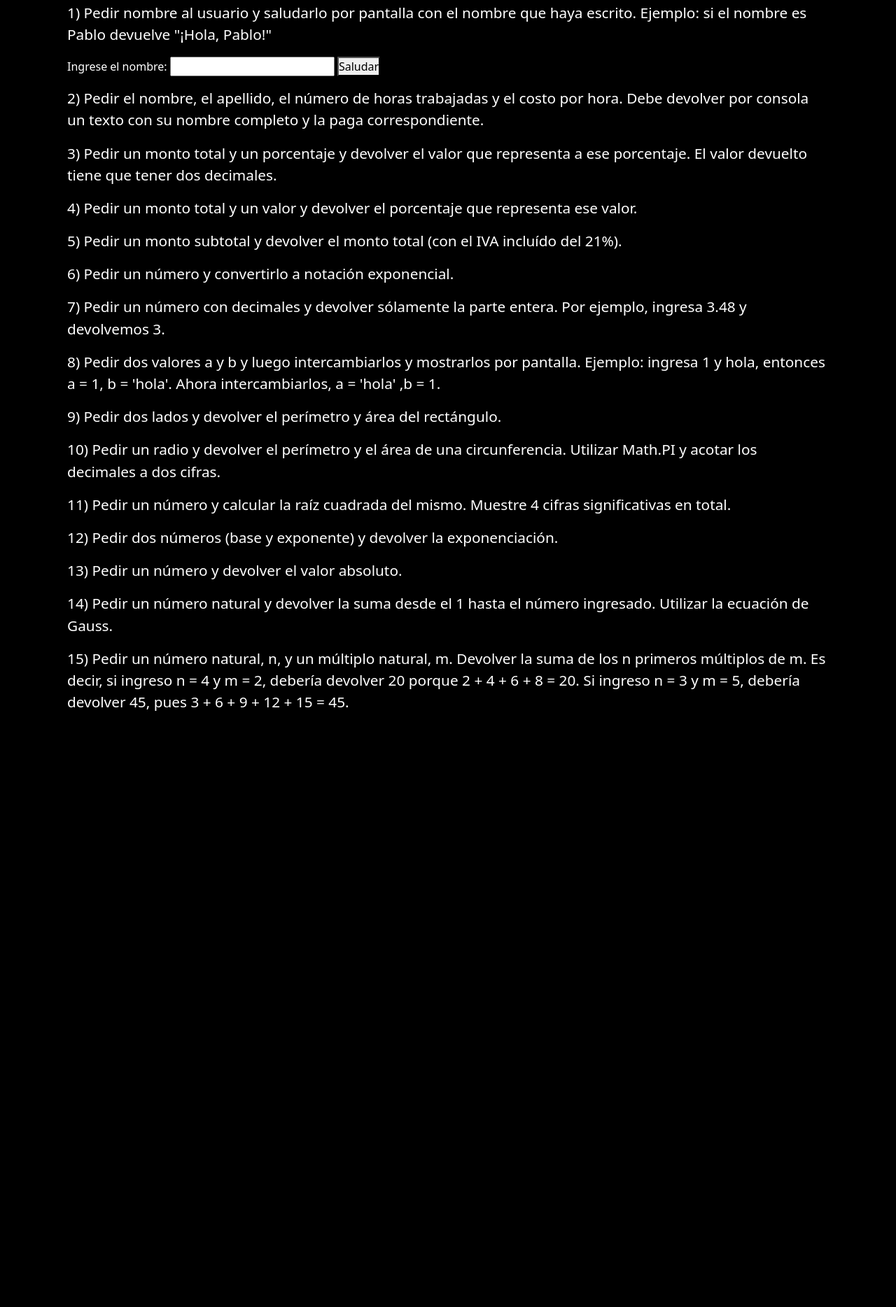
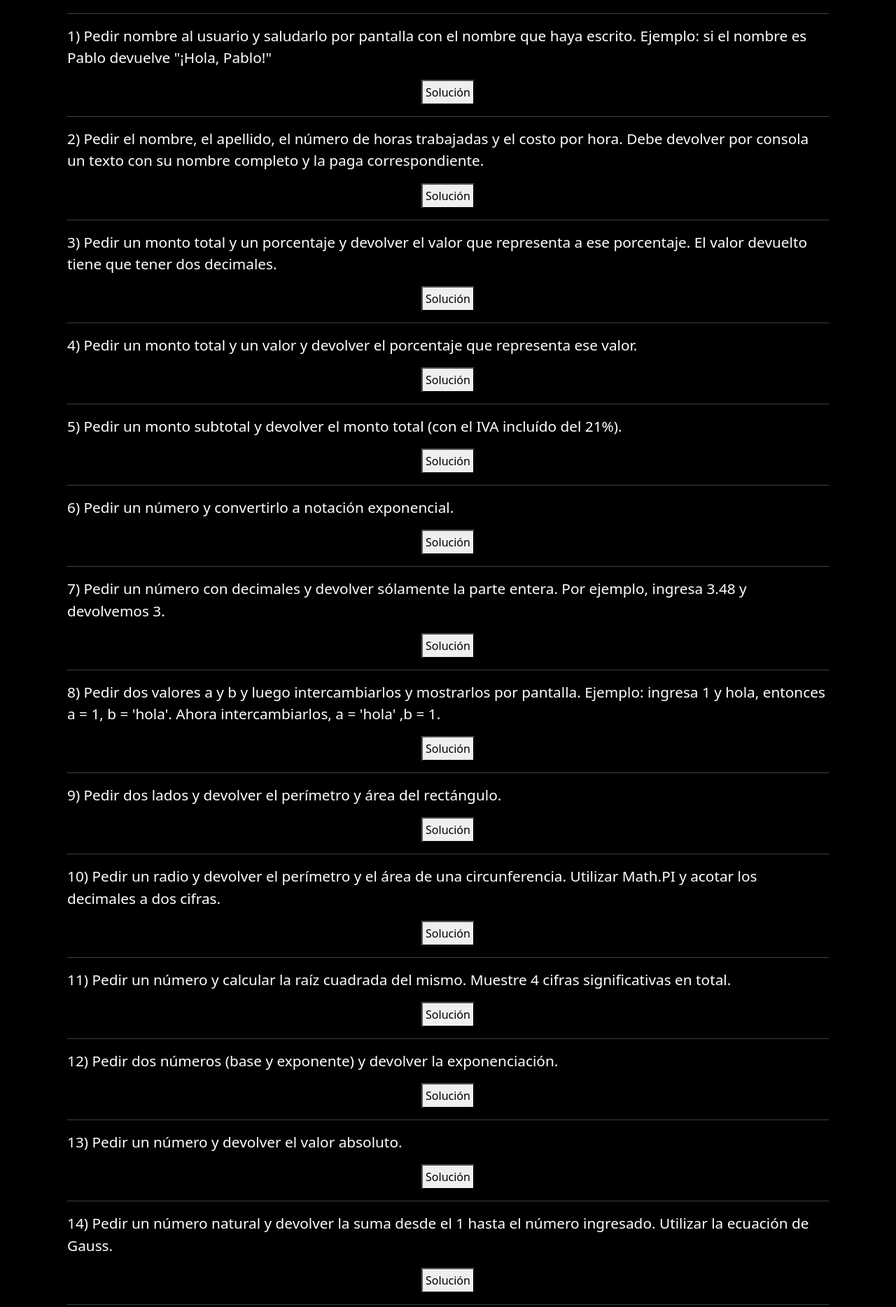
Before and after one commit to MatiasTortoriello/Practicas-Js-Vanila, a plain HTML site: page pages/parte1.html in a window 1280 px wide. Shown: the part 538-2406 px from the top of the page at 70% size. Before the commit the page ends 1669 px from the top, so only its background shows below. Drawn offline with nearby package versions, Linux system fonts and the light colour scheme.

Commit message:
Armado Parte 1

```diff
--- a/pages/parte1.html
+++ b/pages/parte1.html
@@ -24,49 +24,133 @@
     </header>
 
     <section class="text-white m-5 p-5 border-5">
+     <hr>
 
       <p>1) Pedir nombre al usuario y saludarlo por pantalla con el nombre que haya escrito. Ejemplo: si el nombre es Pablo devuelve "¡Hola, Pablo!"</p>
 
-        <div id="parte1-ejercicio1" class="border-5">
-          <label for="parte1-ejercicio1-input">Ingrese el nombre:</label>
-          <input type="text" name="parte1-ejercicio1-input" id="parte1-ejercicio1-input">
-          <button onclick="">Saludar</button>
-          <p id="parte1-ejercicio1-texto"></p>
-        </div>
+      <div class="text-center">
+        <button onclick="Parte1Ejercicio1()" class="p-1">Solución</button>
+      </div>
 
+      <hr>
 
       <p>2) Pedir el nombre, el apellido, el número de horas trabajadas y el costo por hora. Debe devolver por consola un texto con su nombre completo y la paga correspondiente.</p>
 
+      <div class="text-center">
+        <button onclick="Parte1Ejercicio2()" class="p-1">Solución</button>
+      </div>
+
+      <hr>
+
       <p>3) Pedir un monto total y un porcentaje y devolver el valor que representa a ese porcentaje. El valor devuelto tiene que tener dos decimales.</p>
+
+      <div class="text-center">
+        <button onclick="Parte1Ejercicio3()" class="p-1"> Solución </button>
+      </div>
+
+      <hr>
 
       <p>4) Pedir un monto total y un valor y devolver el porcentaje que representa ese valor.</p>
 
+      <div class="text-center">
+        <button onclick="Parte1Ejercicio4()" class="p-1"> Solución </button>
+      </div>
+
+      <hr>
+
       <p>5) Pedir un monto subtotal y devolver el monto total (con el IVA incluído del 21%).</p>
+
+      <div class="text-center">
+        <button onclick="Parte1Ejercicio5()" class="p-1"> Solución </button>
+      </div>
+
+      <hr>
 
       <p>6) Pedir un número y convertirlo a notación exponencial.</p>
 
+      <div class="text-center">
+        <button onclick="Parte1Ejercicio6()" class="p-1"> Solución </button>
+      </div>
+
+      <hr>
+
       <p>7) Pedir un número con decimales y devolver sólamente la parte entera. Por ejemplo, ingresa 3.48 y devolvemos 3.</p>
+
+      <div class="text-center">
+        <button onclick="Parte1Ejercicio7()" class="p-1"> Solución </button>
+      </div>
+
+      <hr>
 
       <p>8) Pedir dos valores a y b y luego intercambiarlos y mostrarlos por pantalla. Ejemplo: ingresa 1 y hola, entonces a = 1, b = 'hola'. Ahora intercambiarlos, a = 'hola' ,b = 1.</p>
 
+      <div class="text-center">
+        <button onclick="Parte1Ejercicio8()" class="p-1"> Solución </button>
+      </div>
+
+      <hr>
+
       <p>9) Pedir dos lados y devolver el perímetro y área del rectángulo.</p>
+
+      <div class="text-center">
+        <button onclick="Parte1Ejercicio9()" class="p-1"> Solución </button>
+      </div>
+
+      <hr>
 
       <p>10) Pedir un radio y devolver el perímetro y el área de una circunferencia. Utilizar Math.PI y acotar los decimales a dos cifras.</p>
 
+      <div class="text-center">
+        <button onclick="Parte1Ejercicio10()" class="p-1"> Solución </button>
+      </div>
+
+      <hr>
+
       <p>11) Pedir un número y calcular la raíz cuadrada del mismo. Muestre 4 cifras significativas en total.</p>
+
+      <div class="text-center">
+        <button onclick="Parte1Ejercicio11()" class="p-1"> Solución </button>
+      </div>
+
+      <hr>
 
       <p>12) Pedir dos números (base y exponente) y devolver la exponenciación.</p>
 
+      <div class="text-center">
+        <button onclick="Parte1Ejercicio12()" class="p-1"> Solución </button>
+      </div>
+
+      <hr>
+
       <p>13) Pedir un número y devolver el valor absoluto.</p>
+
+      <div class="text-center">
+        <button onclick="Parte1Ejercicio13()" class="p-1"> Solución </button>
+      </div>
+
+      <hr>
 
       <p>14) Pedir un número natural y devolver la suma desde el 1 hasta el número ingresado. Utilizar la ecuación de Gauss.</p>
 
+      <div class="text-center">
+        <button onclick="Parte1Ejercicio14()" class="p-1"> Solución </button>
+      </div>
+
+      <hr>
+
       <p>15) Pedir un número natural, n, y un múltiplo natural, m. Devolver la suma de los n primeros múltiplos de m. Es decir, si ingreso n = 4 y m = 2, debería devolver 20 porque 2 + 4 + 6 + 8 = 20. Si ingreso n = 3 y m = 5, debería devolver 45, pues 3 + 6 + 9 + 12 + 15 = 45.</p>
+
+      <div class="text-center">
+        <button onclick="Parte1Ejercicio15()" class="p-1"> Solución </button>
+      </div>
+
+      <hr>
 
     </section>
 
 
     <script src="https://cdn.jsdelivr.net/npm/bootstrap@5.1.2/dist/js/bootstrap.bundle.min.js" integrity="sha384-kQtW33rZJAHjgefvhyyzcGF3C5TFyBQBA13V1RKPf4uH+bwyzQxZ6CmMZHmNBEfJ" crossorigin="anonymous"></script>
+    <script src="/script/parte1.js"></script>
 
 
   </body>
--- a/script/parte1.js
+++ b/script/parte1.js
@@ -128,3 +128,26 @@ Me devuelve siempre un string
 
 pseudocodigo -> parsear (si no hay errores) -> ast -> bytecode -> optimiza -> machinecode
 */
+
+function Parte1Ejercicio1(){
+    var nombre = prompt("Ingrese su nombre: ")
+    alert(`¡Hola, ${nombre}`)
+
+}
+
+function Parte1Ejercicio2(){
+    var nombre = prompt("Ingrese su nombre: ")
+    var apellido = prompt("Ingrese su apellido: ")
+    var horasTrabajadas = prompt("Ingrese la cantidad de horas trabajadas: ")
+    var costoPorHora = prompt("Ingrese el costo por hora: ")
+    alert(
+        `Hola ${nombre} ${apellido}. Su paga es de ${horasTrabajadas*costoPorHora}`
+    )
+}
+
+function Parte1Ejercicio3(){
+    var montoTotal = prompt("Ingrese el monto total: ")
+    var porcentaje = prompt("Ingrese el porcentaje: ")
+    var monto = (montoTotal * porcentaje) / 100
+    alert(`El ${porcentaje}% de $${montoTotal} es $${monto.toFixed(2)}`)
+}
```
